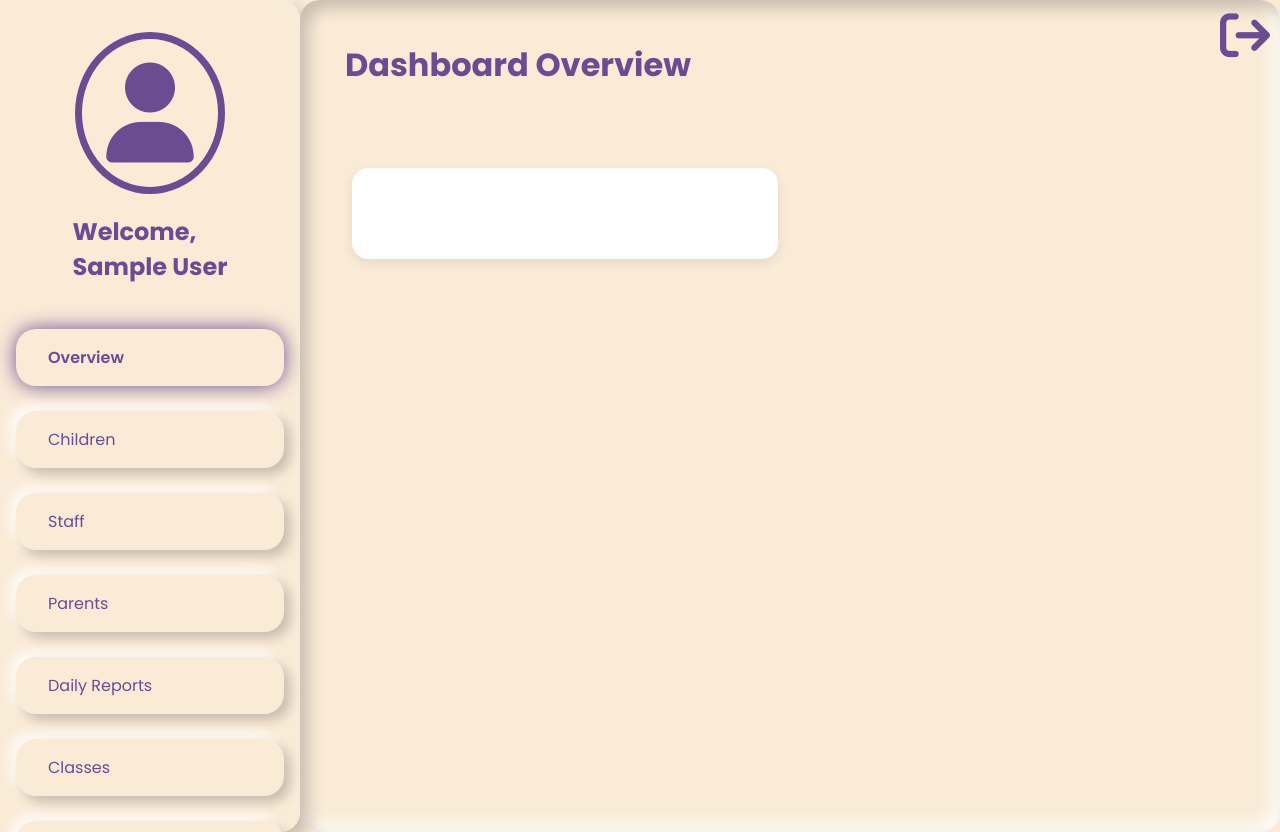
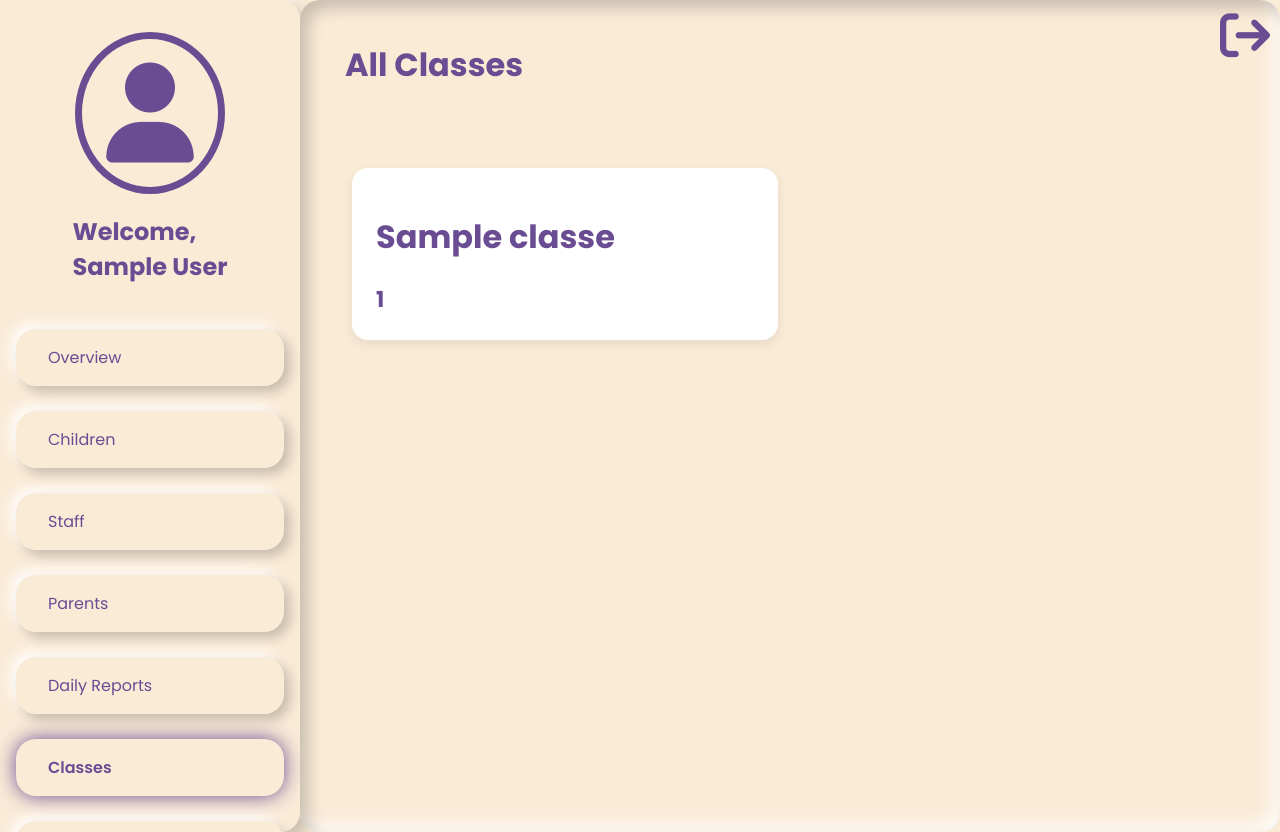
Before and after one commit to ykonlan/daycare, a Django app: page /wards/classes/view/ in a window 1280 px wide. Run offline with Django 5.2, Linux system fonts and the light colour scheme; a user stored in the database is signed in; tables that the repository leaves empty hold one stand-in row (values such as "Sample post"); some libraries are stand-ins or nearby versions.

Commit message:
classes overview for admin done

```diff
--- a/staff/views.py
+++ b/staff/views.py
@@ -101,7 +101,6 @@ class GetStaffView(LoginRequiredMixin,View):
                 staff_profiles = staff_profiles.filter(
                     Q(staff__name__icontains=search_query) | Q(class_name__class_name__icontains=search_query)
                 )
-            print(staff_profiles[0].staff.name)
             paginator = Paginator(staff_profiles, 20)
             the_page = request.GET.get("page")
             staff = paginator.get_page(the_page)
--- a/templates/admin-dashboard.html
+++ b/templates/admin-dashboard.html
@@ -8,7 +8,7 @@
         <a href="/staff/view/"><li id="Staff" class="sidebar-tab" >Staff</li></a>
         <a href="/parents/view/"><li id="Parents" class="sidebar-tab">Parents</li></a>
         <li id="Daily-Reports" class="sidebar-tab">Daily Reports</li>
-        <a href="wards/classes/view/"><li id="Classes" class="sidebar-tab">Classes</li></a>
+        <a href="/wards/classes/view/"><li id="Classes" class="sidebar-tab">Classes</li></a>
         <li id="My-Profile" class="sidebar-tab">My Profile</li>
     </ul>
 {% endblock %}
--- a/templates/view-classes.html
+++ b/templates/view-classes.html
@@ -5,10 +5,27 @@
 <div class="dashboard-stats" id="Overview-content">
     {% for clas in classes %}
         <div class="stat-card">
-                <h1>{{clas.name}}</h1>
-            <p>{{clas.population}}</p>
+                <h1>{{clas.class_name}}</h1>
+            <p>{{clas.class_population}}</p>
         </div>
     {% endfor %}
 </div>
 
 {% endblock %}
+
+{% block title %}
+<title>All Classes</title>
+{% endblock %}
+
+{% block heading %}
+<h1 style="margin-left: 25px;">All Classes</h1>
+{% endblock %}
+
+{% block script %}
+  <script>
+    document.addEventListener("DOMContentLoaded",function(){
+      document.querySelectorAll('.sidebar-tab').forEach(tab => tab.classList.remove("active"));
+      document.getElementById("Classes").classList.add("active");
+    }) ;
+  </script>
+{% endblock %}
```
